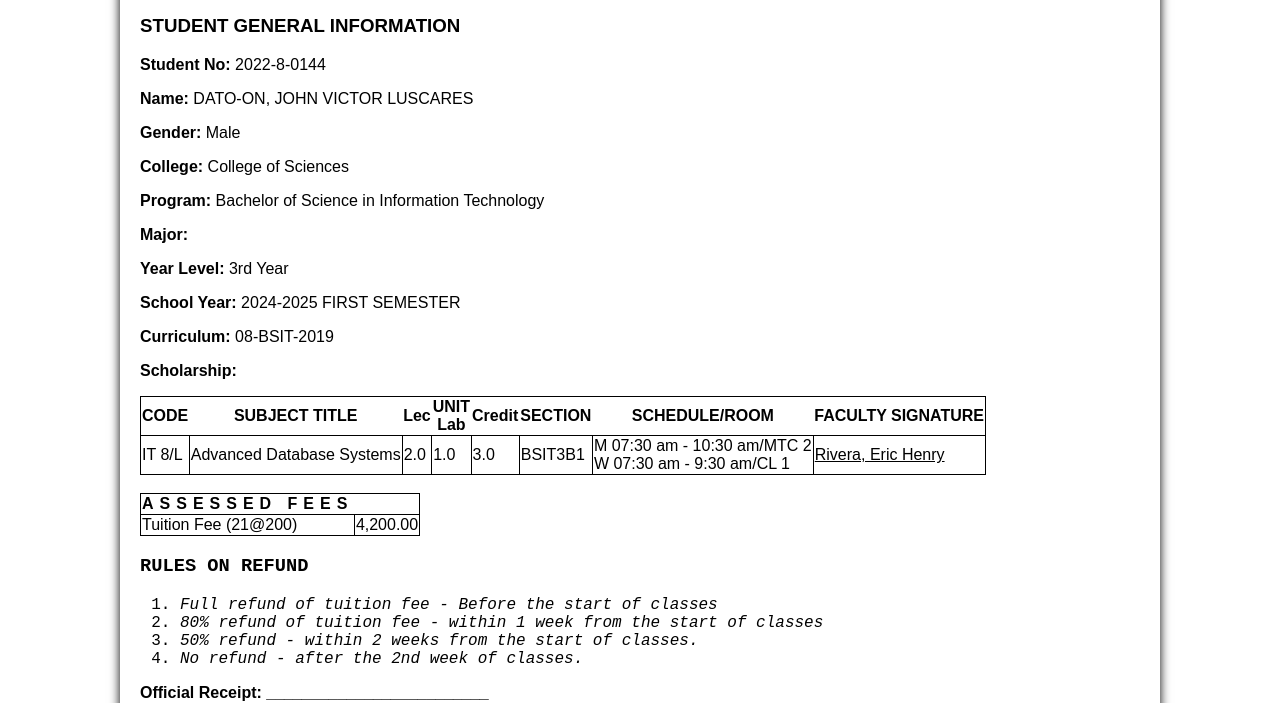
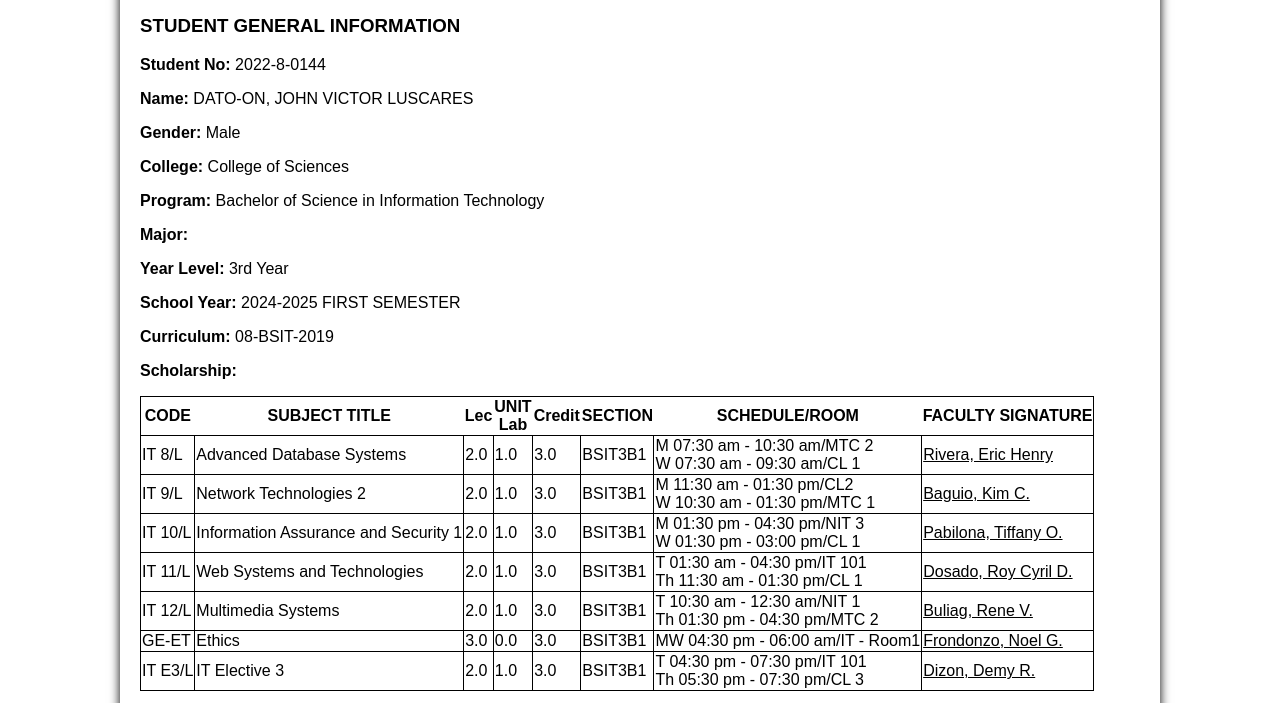
Before and after one commit to johnvictordatoon/COR_HTMLCSS, a plain HTML site: page index.html in a window 1280 px wide. Shown: the part 249-952 px from the top of the page. Drawn offline with Linux system fonts and the light colour scheme.

Commit message:
added contents to subjects etc

```diff
--- a/index.html
+++ b/index.html
@@ -13,8 +13,9 @@
             <h2>Palawan State University</h2>
             <p>Puerto Princesa City</p>
             <h1>CERTIFICATE OF REGISTRATION</h1>
-            <p><b>Registration No:</b> 000366406</p>
         </header>
+
+        <p><b>Registration No:</b> 000366406</p>
 
         <nav>
             <h3>STUDENT GENERAL INFORMATION</h3>
@@ -56,9 +57,79 @@
                     <td>3.0</td>
                     <td>BSIT3B1</td>
                     <td>M 07:30 am - 10:30 am/MTC 2
-                        <br>W 07:30 am - 9:30 am/CL 1
+                        <br>W 07:30 am - 09:30 am/CL 1
                     </td>
                     <td><u>Rivera, Eric Henry</u></td>
+                </tr>
+                <tr>
+                    <td>IT 9/L</td>
+                    <td>Network Technologies 2</td>
+                    <td>2.0</td>
+                    <td>1.0</td>
+                    <td>3.0</td>
+                    <td>BSIT3B1</td>
+                    <td>M 11:30 am - 01:30 pm/CL2
+                        <br>W 10:30 am - 01:30 pm/MTC 1
+                    </td>
+                    <td><u>Baguio, Kim C.</u></td>
+                </tr>
+                <tr>
+                    <td>IT 10/L</td>
+                    <td>Information Assurance and Security 1</td>
+                    <td>2.0</td>
+                    <td>1.0</td>
+                    <td>3.0</td>
+                    <td>BSIT3B1</td>
+                    <td>M 01:30 pm - 04:30 pm/NIT 3
+                        <br>W 01:30 pm - 03:00 pm/CL 1
+                    </td>
+                    <td><u>Pabilona, Tiffany O.</u></td>
+                </tr>
+                <tr>
+                    <td>IT 11/L</td>
+                    <td>Web Systems and Technologies</td>
+                    <td>2.0</td>
+                    <td>1.0</td>
+                    <td>3.0</td>
+                    <td>BSIT3B1</td>
+                    <td>T 01:30 am - 04:30 pm/IT 101
+                        <br>Th 11:30 am - 01:30 pm/CL 1
+                    </td>
+                    <td><u>Dosado, Roy Cyril D.</u></td>
+                </tr>
+                <tr>
+                    <td>IT 12/L</td>
+                    <td>Multimedia Systems</td>
+                    <td>2.0</td>
+                    <td>1.0</td>
+                    <td>3.0</td>
+                    <td>BSIT3B1</td>
+                    <td>T 10:30 am - 12:30 am/NIT 1
+                        <br>Th 01:30 pm - 04:30 pm/MTC 2
+                    </td>
+                    <td><u>Buliag, Rene V.</u></td>
+                </tr>
+                <tr>
+                    <td>GE-ET</td>
+                    <td>Ethics</td>
+                    <td>3.0</td>
+                    <td>0.0</td>
+                    <td>3.0</td>
+                    <td>BSIT3B1</td>
+                    <td>MW 04:30 pm - 06:00 am/IT - Room1</td>
+                    <td><u>Frondonzo, Noel G.</u></td>
+                </tr>
+                <tr>
+                    <td>IT E3/L</td>
+                    <td>IT Elective 3</td>
+                    <td>2.0</td>
+                    <td>1.0</td>
+                    <td>3.0</td>
+                    <td>BSIT3B1</td>
+                    <td>T 04:30 pm - 07:30 pm/IT 101
+                        <br>Th 05:30 pm - 07:30 pm/CL 3
+                    </td>
+                    <td><u>Dizon, Demy R.</u></td>
                 </tr>
             </table>
         </article>
@@ -101,7 +172,7 @@
 
         <footer>
             <p style="text-align: right;">Date Printed : August 08, 2024 9:14:35AM</p>
-            <h4>KEEP THIS CERTIFICATE. YOU WILL BE REQUIRED TO PRESENT THIS IN ALL YOUR DEALINGS WITH THE COLLEGE.</h4>
+            <h4 style="text-align: center;">KEEP THIS CERTIFICATE. YOU WILL BE REQUIRED TO PRESENT THIS IN ALL YOUR DEALINGS WITH THE COLLEGE.</h4>
         </footer>
     </div>
 
```
